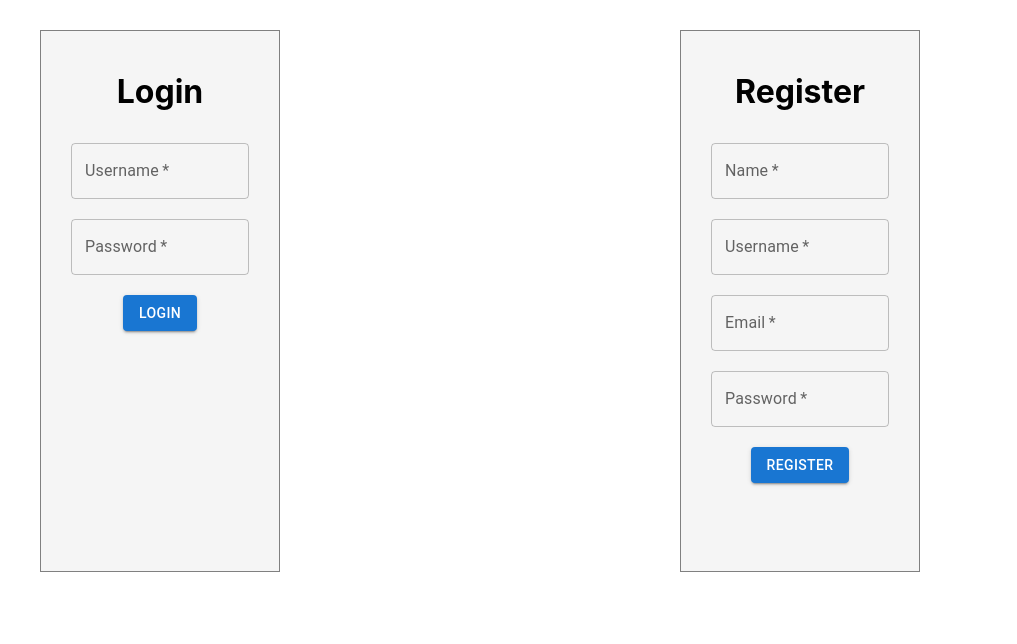
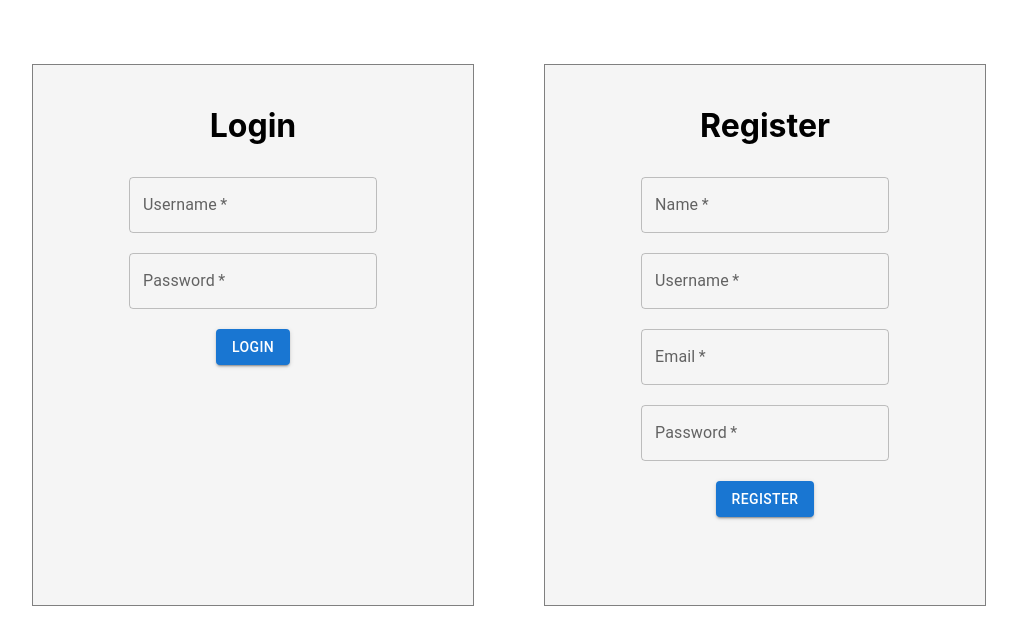
Before and after one commit to AkhilGoel2211/register-login-profile, a React (Create React App) app: page / in a window 1280 px wide. Shown: the top 644 px of the page, without its empty margins (160-1177 px from the left). Built offline with nearby package versions, Linux system fonts and the light colour scheme.

Commit message:
Profile Page Loading.

```diff
--- a/package.json
+++ b/package.json
@@ -18,6 +18,7 @@
     "react-scripts": "5.0.1",
     "react-validation": "^3.0.7",
     "redux": "^4.2.0",
+    "redux-logger": "^3.0.6",
     "redux-thunk": "^2.4.1",
     "validator": "^13.7.0",
     "web-vitals": "^2.1.4"
--- a/src/components/login.jsx
+++ b/src/components/login.jsx
@@ -68,10 +68,11 @@ const Login = (props) => {
         <center
           style={{
             padding: "20px",
-            margin: "30px 200px",
+            margin: "10% 30%",
             border: "1px solid gray",
             background: "#F5F5F5",
             height: "500px",
+            width: "400px",
           }}
         >
           <h1>Login</h1>
--- a/src/components/profile.jsx
+++ b/src/components/profile.jsx
@@ -1,8 +1,8 @@
-import React from "react";
+import React, {useState, useEffect} from "react";
 import {useNavigate} from "react-router-dom";
 import {useSelector, useDispatch} from "react-redux";
 import {logout} from "../actions/auth";
-
+import userInfo from "../services/user-service";
 import Button from "@mui/material/Button";
 
 const Profile = () => {
@@ -10,6 +10,26 @@ const Profile = () => {
   const dispatch = useDispatch();
 
   const {user: currentUser} = useSelector((state) => state.auth);
+  const [content, setContent] = useState("");
+  console.log(content);
+
+  useEffect(() => {
+    userInfo().then(
+      (response) => {
+        setContent(response.data);
+      },
+      (error) => {
+        const _content =
+          (error.response &&
+            error.response.data &&
+            error.response.data.message) ||
+          error.message ||
+          error.toString();
+        setContent(_content);
+      }
+    );
+  }, []);
+
 
   if(!currentUser) {
     return navigate("/login");
@@ -22,6 +42,7 @@ const Profile = () => {
 
   return (
     <center>
+      <h3>{content}</h3>
       <h1>Profile</h1>
       <p>ID: {currentUser._id}</p>
       <p>Name: {currentUser.name}</p>
--- a/src/components/register.jsx
+++ b/src/components/register.jsx
@@ -71,10 +71,11 @@ const Register = () => {
           <center
             style={{
               padding: "20px",
-              margin: "30px 200px",
+              margin: "10%",
               border: "1px solid gray",
               background: "#F5F5F5",
               height: "500px",
+              width: "400px",
             }}
           >
             <h1>Register</h1>
--- a/src/services/auth-header.jsx
+++ b/src/services/auth-header.jsx
@@ -1,7 +1,8 @@
 export default function authHeader() {
   const user = JSON.parse(localStorage.getItem("user"));
+  console.log("Bearer " + user.responses.accessToken);
   if(user && user.accessToken) {
-    return {Authorization: "Bearer " + user.accessToken};
+    return {Authorization: "Bearer " + user.responses.accessToken};
   } else {
     return {};
   }
--- a/src/services/auth-service.jsx
+++ b/src/services/auth-service.jsx
@@ -14,7 +14,7 @@ const login = (username, password) => {
   return axios
     .post(API_URL + "login", {username, password})
     .then((response) => {
-      // console.log(response);
+      console.log(response);
       if(response.data.responses.accessToken) {
         localStorage.setItem("user", JSON.stringify(response.data));
       }
--- a/src/services/user-service.jsx
+++ b/src/services/user-service.jsx
@@ -4,6 +4,7 @@ import authHeader from './auth-header';
 const API_URL = "https://sutt-front-task-one.herokuapp.com/api/v1/auth/";
 
 const userInfo = () => {
+  console.log(API_URL + "user", {headers: authHeader()});
   return axios.get(API_URL + "user", {headers: authHeader()});
 };
 
```
Also changed, not shown: src/store.js (+20 -0 lines), 1 other file (tests, documents, lock files or other folders).
